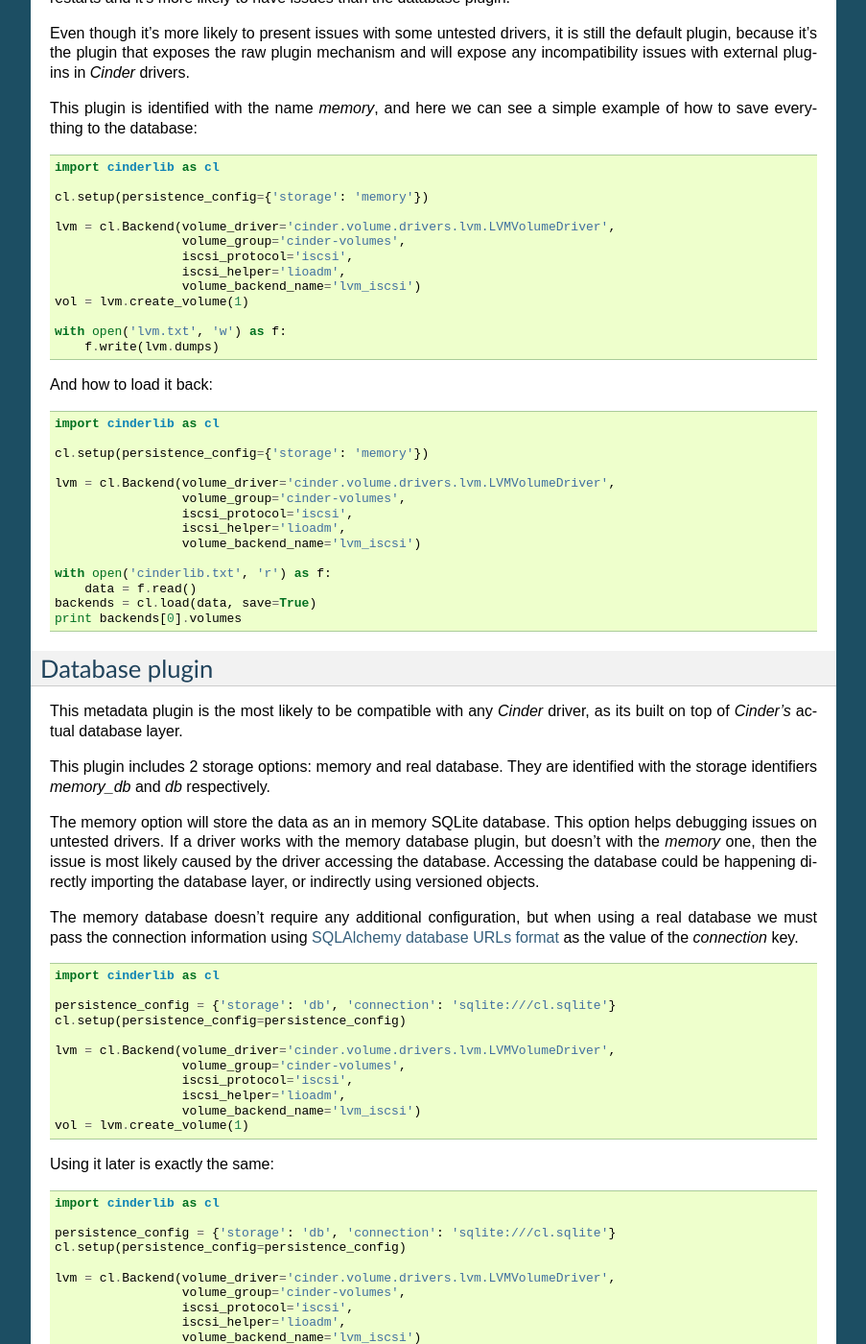
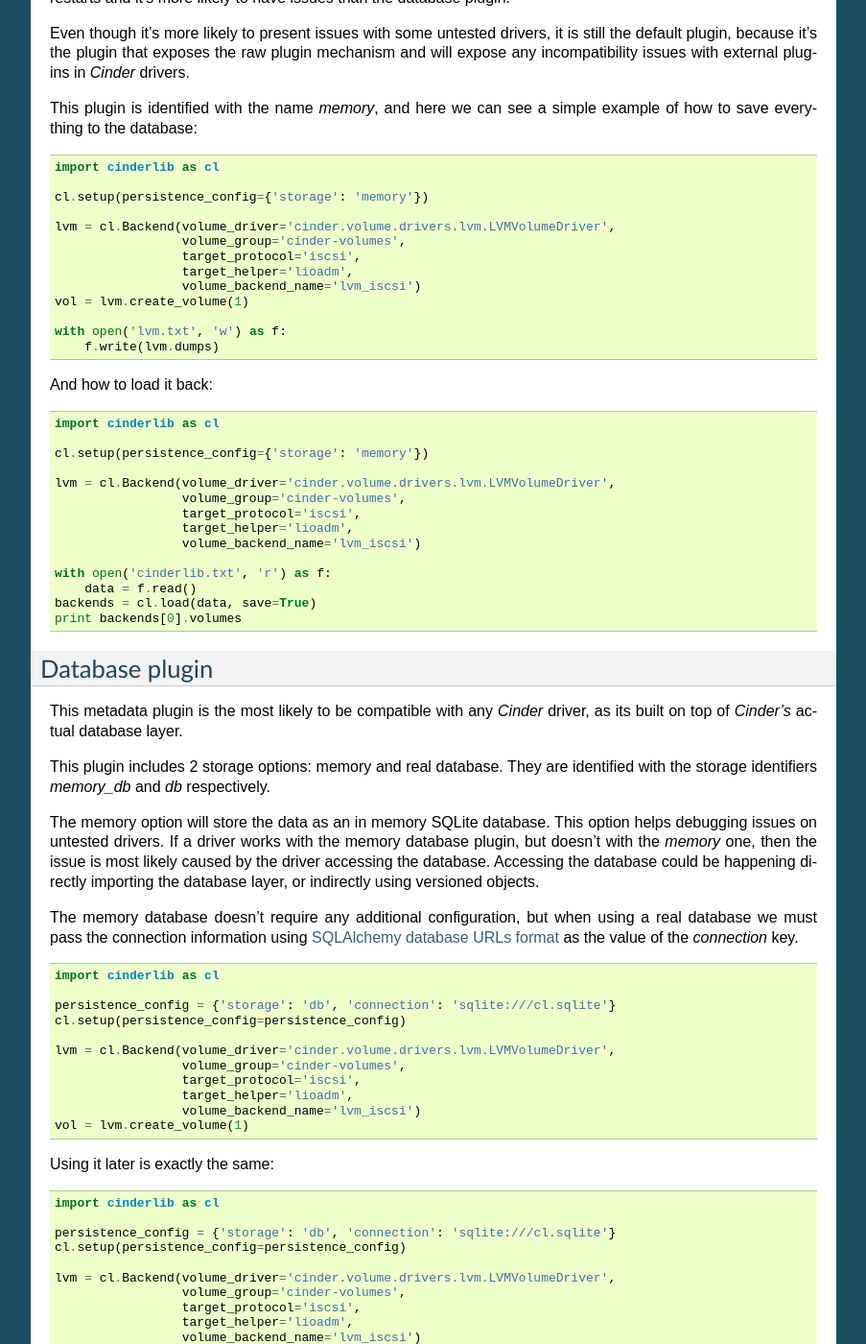
Before and after one commit to Akrog/cinderlib, a Sphinx documentation site: the page built from docs/topics/metadata.rst, in a window 1280 px wide and 1400 px high, scrolled down 910 px. Shown: the whole window at 96% size, without its empty margins (198-1101 px from the left). Built offline with Sphinx 7.4.7, drawn with Linux system fonts in a browser that asks for light colours; some of the changed text lies outside the part shown.

Commit message:
docs: Update LVM configuration
Our documentation uses iscsi_protocol and iscsi_helper to initialize the
LVM backend in multiple places, but this configuration option was being
deprecated in Pike and was removed in Queens.

This patch replaces these configuration options with their target_*
counterparts so the documentation is valid for all cinderlib supported
releases.

```diff
--- a/CONTRIBUTING.rst
+++ b/CONTRIBUTING.rst
@@ -197,8 +197,8 @@ Now we can use this LVM backend in *cinderlib*:
 
     lvm = cl.Backend(volume_driver='cinder.volume.drivers.lvm.LVMVolumeDriver',
                      volume_group='cinder-volumes',
-                     iscsi_protocol='iscsi',
-                     iscsi_helper='lioadm',
+                     target_protocol='iscsi',
+                     target_helper='lioadm',
                      volume_backend_name='lvm_iscsi')
 
     vol = lvm.create_volume(size=1)
--- a/README.rst
+++ b/README.rst
@@ -139,8 +139,8 @@ control LVM and do the attach) and execute:
     # Initialize the LVM driver
     lvm = cl.Backend(volume_driver='cinder.volume.drivers.lvm.LVMVolumeDriver',
                      volume_group='cinder-volumes',
-                     iscsi_protocol='iscsi',
-                     iscsi_helper='lioadm',
+                     target_protocol='iscsi',
+                     target_helper='lioadm',
                      volume_backend_name='lvm_iscsi')
 
     # Show the LVM backend stats
--- a/docs/topics/backends.rst
+++ b/docs/topics/backends.rst
@@ -79,8 +79,8 @@ LVM
     lvm = cinderlib.Backend(
         volume_driver='cinder.volume.drivers.lvm.LVMVolumeDriver',
         volume_group='cinder-volumes',
-        iscsi_protocol='iscsi',
-        iscsi_helper='lioadm',
+        target_protocol='iscsi',
+        target_helper='lioadm',
         volume_backend_name='lvm_iscsi',
     )
 
--- a/docs/topics/connections.rst
+++ b/docs/topics/connections.rst
@@ -131,8 +131,8 @@ know when instantiating the driver by passing the
     lvm = cinderlib.Backend(
         volume_driver='cinder.volume.drivers.lvm.LVMVolumeDriver',
         volume_group='cinder-volumes',
-        iscsi_protocol='iscsi',
-        iscsi_helper='lioadm',
+        target_protocol='iscsi',
+        target_helper='lioadm',
         volume_backend_name='lvm_iscsi',
         use_multipath_for_image_xfer=True,
     )
--- a/docs/topics/metadata.rst
+++ b/docs/topics/metadata.rst
@@ -71,8 +71,8 @@ example of how to save everything to the database:
 
    lvm = cl.Backend(volume_driver='cinder.volume.drivers.lvm.LVMVolumeDriver',
                     volume_group='cinder-volumes',
-                    iscsi_protocol='iscsi',
-                    iscsi_helper='lioadm',
+                    target_protocol='iscsi',
+                    target_helper='lioadm',
                     volume_backend_name='lvm_iscsi')
    vol = lvm.create_volume(1)
 
@@ -89,8 +89,8 @@ And how to load it back:
 
    lvm = cl.Backend(volume_driver='cinder.volume.drivers.lvm.LVMVolumeDriver',
                     volume_group='cinder-volumes',
-                    iscsi_protocol='iscsi',
-                    iscsi_helper='lioadm',
+                    target_protocol='iscsi',
+                    target_helper='lioadm',
                     volume_backend_name='lvm_iscsi')
 
    with open('cinderlib.txt', 'r') as f:
@@ -128,8 +128,8 @@ database URLs format`_ as the value of the `connection` key.
 
    lvm = cl.Backend(volume_driver='cinder.volume.drivers.lvm.LVMVolumeDriver',
                     volume_group='cinder-volumes',
-                    iscsi_protocol='iscsi',
-                    iscsi_helper='lioadm',
+                    target_protocol='iscsi',
+                    target_helper='lioadm',
                     volume_backend_name='lvm_iscsi')
    vol = lvm.create_volume(1)
 
@@ -144,8 +144,8 @@ Using it later is exactly the same:
 
    lvm = cl.Backend(volume_driver='cinder.volume.drivers.lvm.LVMVolumeDriver',
                     volume_group='cinder-volumes',
-                    iscsi_protocol='iscsi',
-                    iscsi_helper='lioadm',
+                    target_protocol='iscsi',
+                    target_helper='lioadm',
                     volume_backend_name='lvm_iscsi')
 
    print lvm.volumes
@@ -215,8 +215,8 @@ The invocation with a class plugin would look something like this:
 
    lvm = cl.Backend(volume_driver='cinder.volume.drivers.lvm.LVMVolumeDriver',
                     volume_group='cinder-volumes',
-                    iscsi_protocol='iscsi',
-                    iscsi_helper='lioadm',
+                    target_protocol='iscsi',
+                    target_helper='lioadm',
                     volume_backend_name='lvm_iscsi')
 
 
@@ -247,8 +247,8 @@ An example code of how to migrate from SQLite to MySQL could look like this:
    # Setup backends we want to migrate
    lvm = cl.Backend(volume_driver='cinder.volume.drivers.lvm.LVMVolumeDriver',
                     volume_group='cinder-volumes',
-                    iscsi_protocol='iscsi',
-                    iscsi_helper='lioadm',
+                    target_protocol='iscsi',
+                    target_helper='lioadm',
                     volume_backend_name='lvm_iscsi')
 
    # Get all the data into memory
--- a/docs/validated_backends.rst
+++ b/docs/validated_backends.rst
@@ -43,8 +43,8 @@ LVM
        - volume_backend_name: lvm
          volume_driver: cinder.volume.drivers.lvm.LVMVolumeDriver
          volume_group: cinder-volumes
-         iscsi_protocol: iscsi
-         iscsi_helper: lioadm
+         target_protocol: iscsi
+         target_helper: lioadm
 
 
 Ceph
```
Also changed, not shown: docs/validating_backends.rst (+4 -4 lines).
